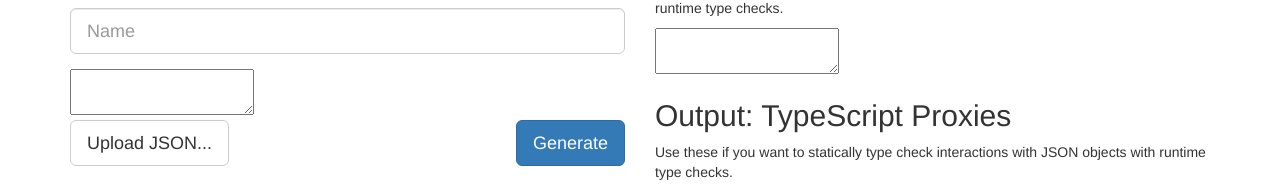
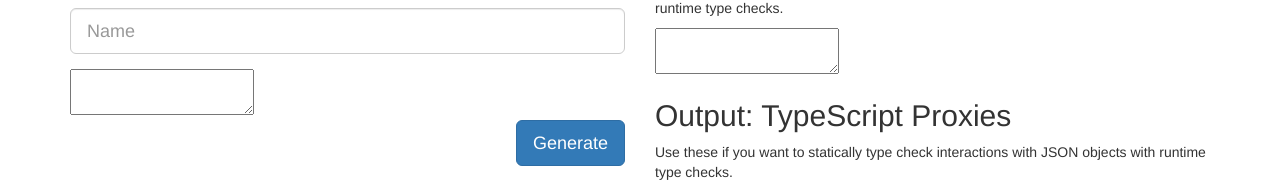
Before and after one commit to jvilk/MakeTypes, a website built with webpack: page index.html in a window 1280 px wide. Shown: the part 605-796 px from the top of the page. Built offline with nearby package versions, Linux system fonts and the light colour scheme.

Commit message:
Remove upload btn until I implement it.

```diff
--- a/index.html
+++ b/index.html
@@ -60,7 +60,7 @@
           <div class="row">
             <div class="col-md-6">
               <div class="input-group">
-                <button class="btn btn-default btn-lg" type="button" id="upload-btn">Upload JSON...</button>
+                <!--<button class="btn btn-default btn-lg" type="button" id="upload-btn">Upload JSON...</button>-->
               </div>
             </div>
             <div class="col-md-6">
```
